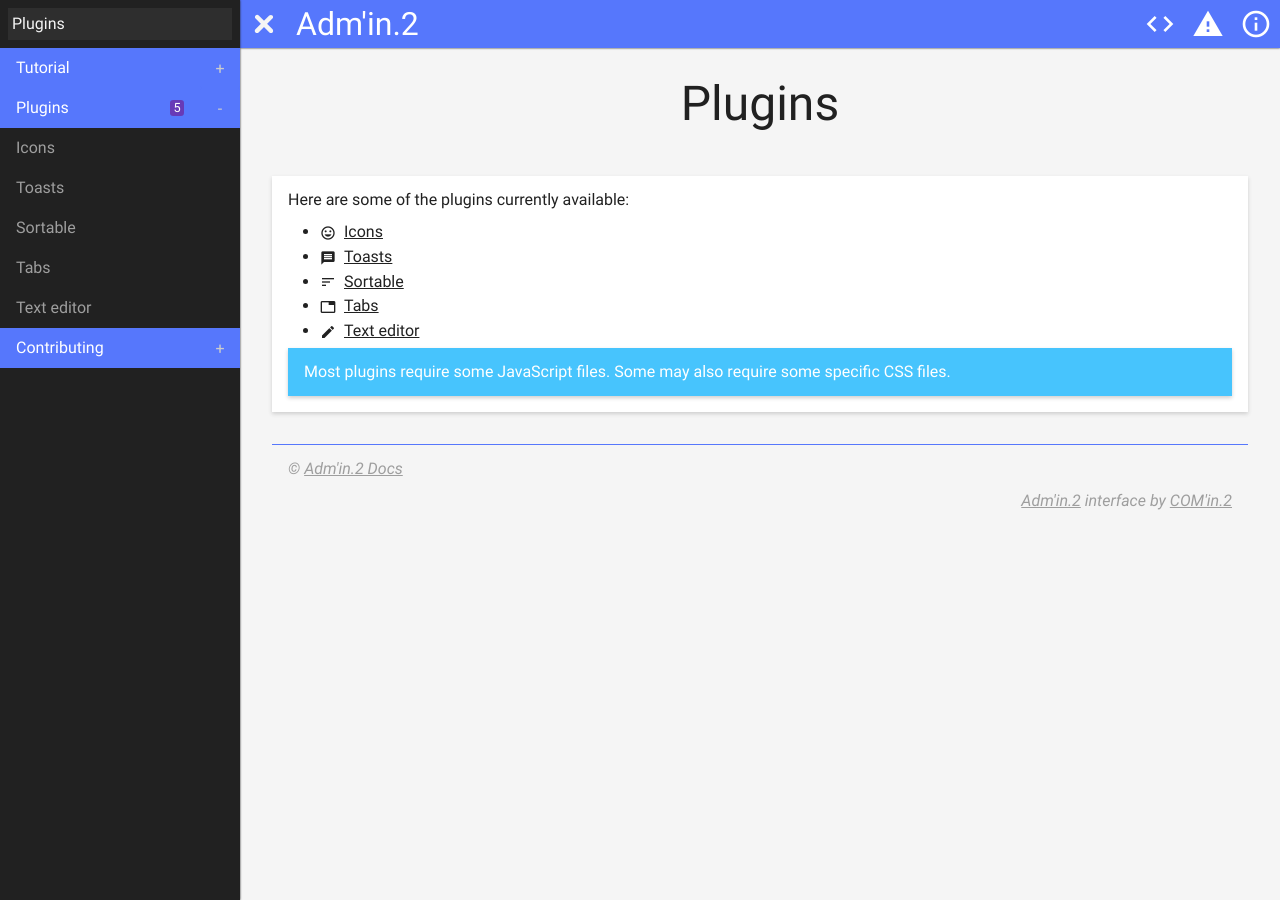
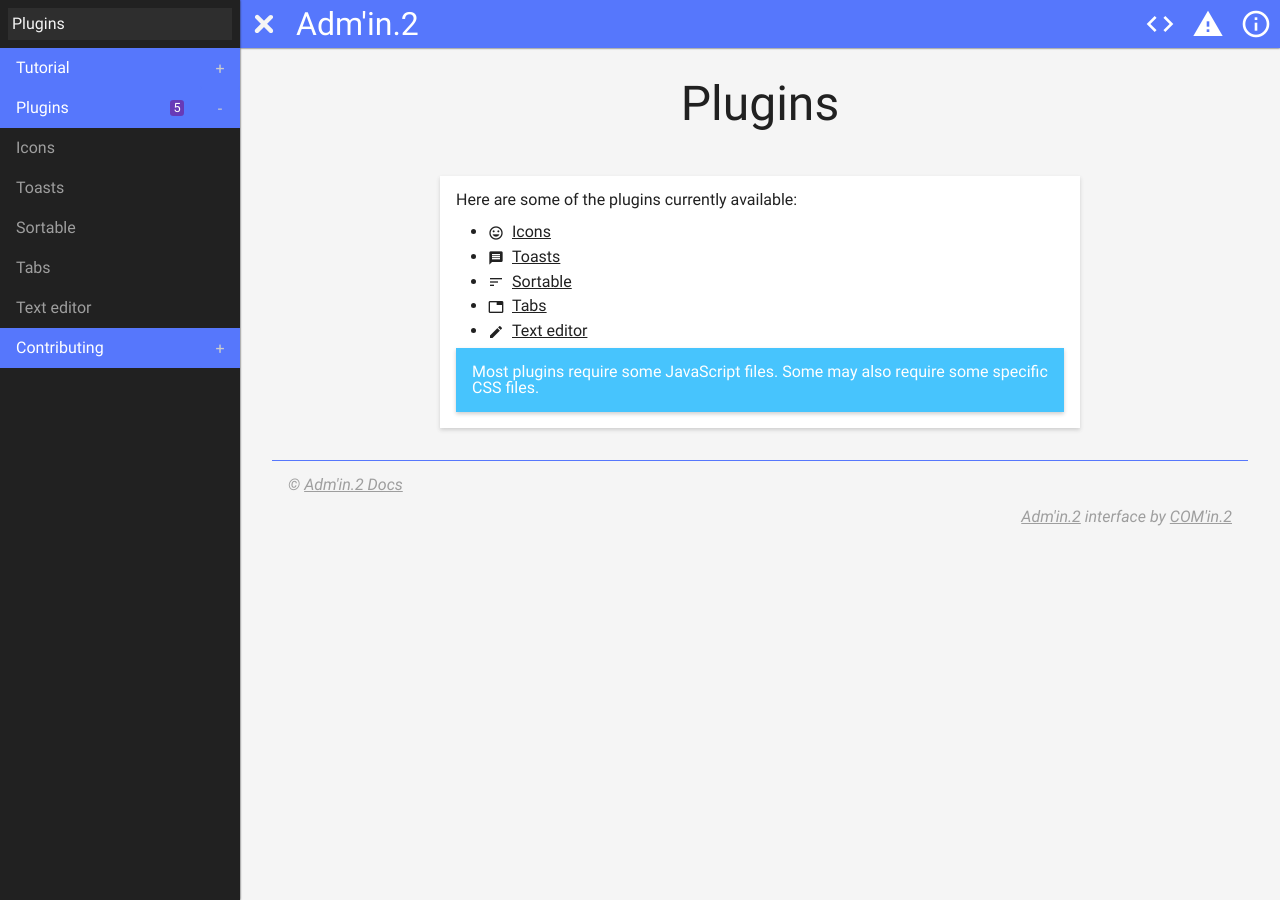
Before and after one commit to comin2/Adm-in.2, a Jekyll site: the page built from plugins/index.html, in a window 1280 px wide. Built offline with Jekyll 4.4.1, drawn with Linux system fonts in a browser that asks for light colours.

Commit message:
Smaller plugins index container

```diff
--- a/plugins/index.html
+++ b/plugins/index.html
@@ -5,7 +5,7 @@ title: Plugins
 
 <h1 class="text-center">Plugins</h1>
 
-<div class="container">
+<div class="container container-small">
 	<article class="card">
 		<div class="card-content">
 			<p>Here are some of the plugins currently available:</p>
```
